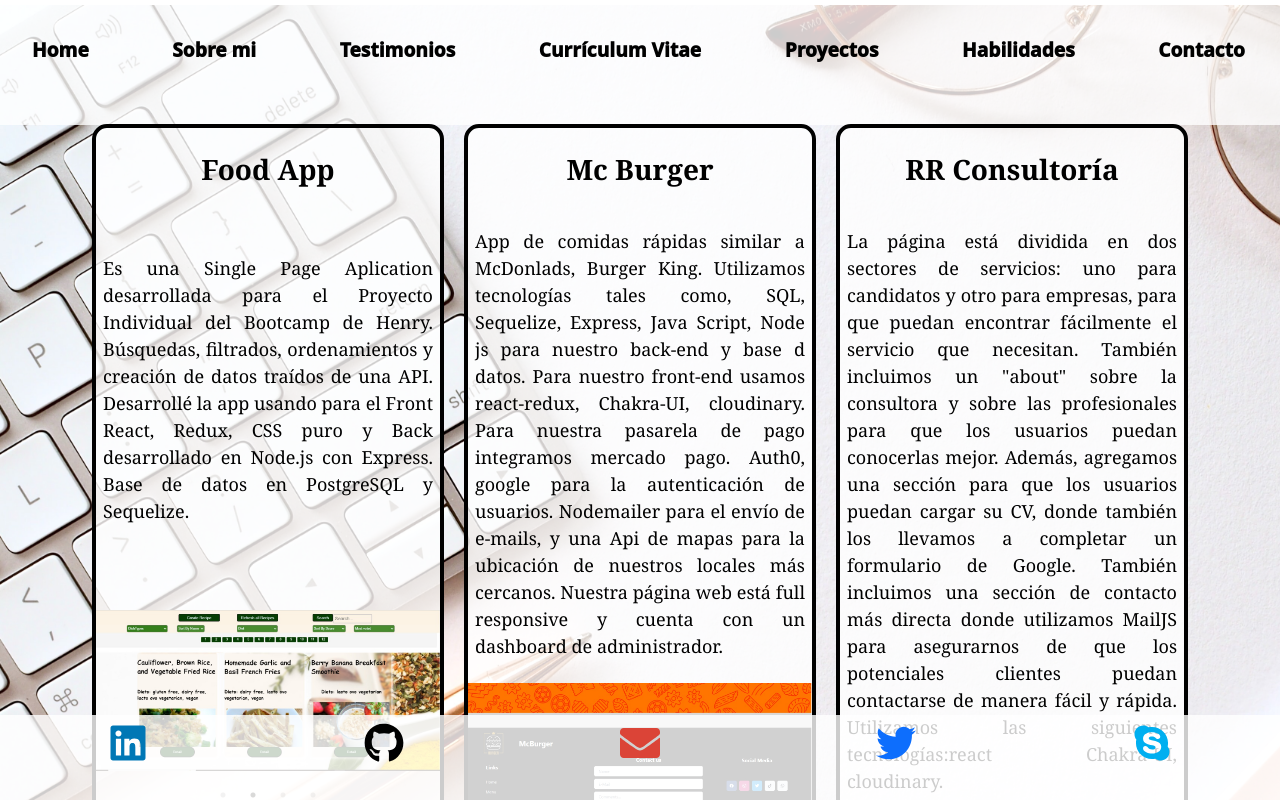
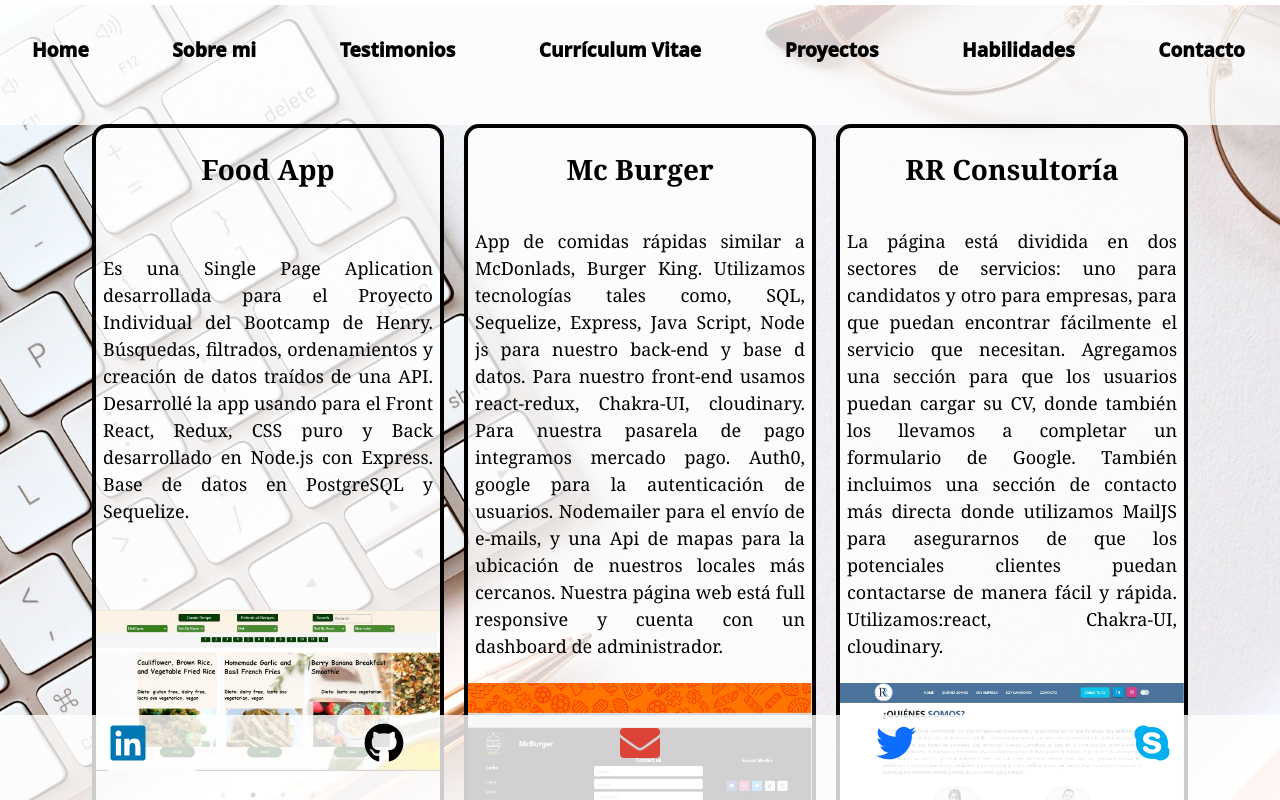
Before and after one commit to AgustinaMonzon/portfolioAgus, a React (Create React App) app: page /portfolio in a window 1280 px wide. Shown: the top 800 px of the page. Built offline with nearby package versions, Linux system fonts and the light colour scheme; a web font is replaced by a local one.

Commit message:
Update Portfolio.js

```diff
--- a/src/Components/Portfolio/Portfolio.js
+++ b/src/Components/Portfolio/Portfolio.js
@@ -101,15 +101,12 @@ function Portfolio() {
             <p>
               La página está dividida en dos sectores de servicios: uno para
               candidatos y otro para empresas, para que puedan encontrar
-              fácilmente el servicio que necesitan. También incluimos un "about"
-              sobre la consultora y sobre las profesionales para que los
-              usuarios puedan conocerlas mejor. Además, agregamos una sección
+              fácilmente el servicio que necesitan.  Agregamos una sección
               para que los usuarios puedan cargar su CV, donde también los
               llevamos a completar un formulario de Google. También incluimos
               una sección de contacto más directa donde utilizamos MailJS para
               asegurarnos de que los potenciales clientes puedan contactarse de
-              manera fácil y rápida. Utilizamos las siguientes tecnologías:react
-              Chakra-UI, cloudinary.
+              manera fácil y rápida. Utilizamos:react, Chakra-UI, cloudinary.
             </p>
             <SimpleSlider3 />
             <br />
```
